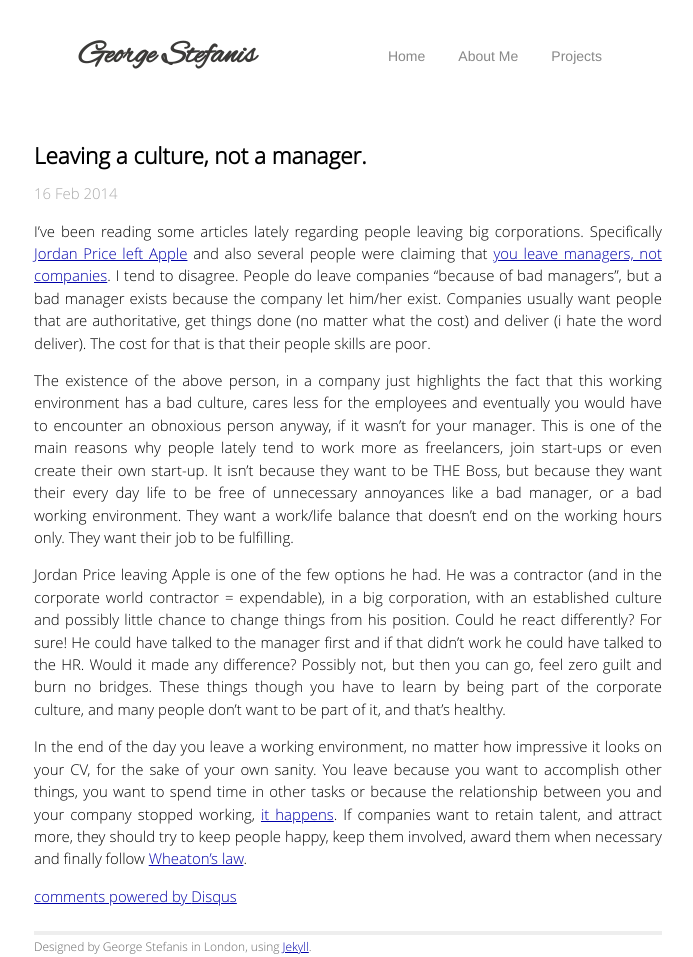
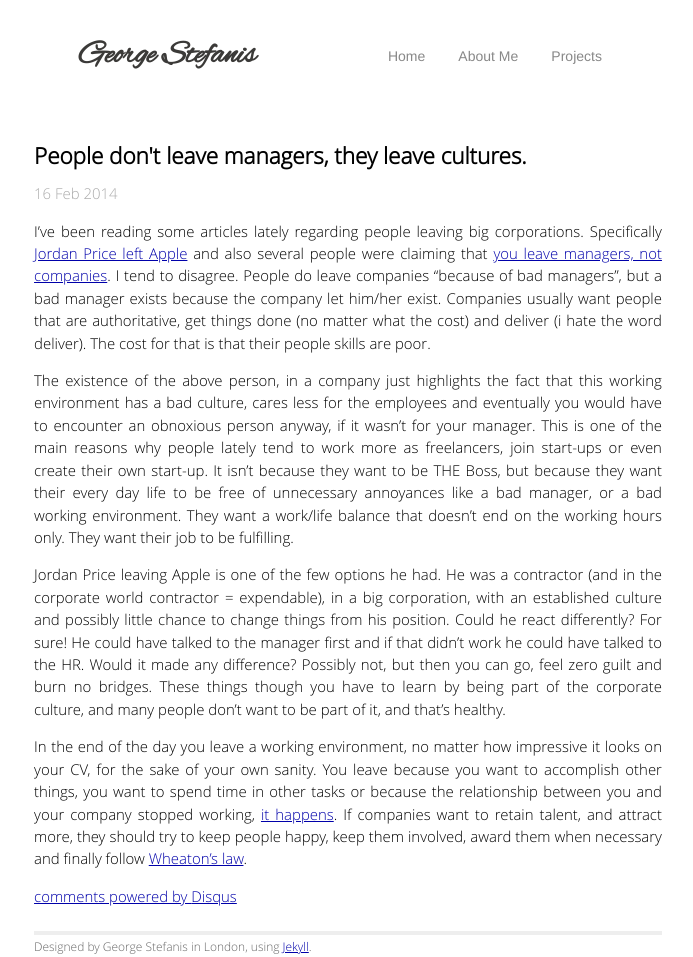
Before and after one commit to skywritergr/georgestefanis.com, a Jekyll site: the page built from _posts/2014-02-16-leaving-a-culture-not-a-manager.markdown, in a window 1280 px wide. Shown: the whole page, without its empty margins (292-985 px from the left). Built offline with Jekyll 4.4.1, drawn with Linux system fonts in a browser that asks for light colours; Markdown is read by kramdown in place of the engine named in the settings; comment, search, counter and statistics services are not loaded.

Commit message:
title change

```diff
--- a/_posts/2014-02-16-leaving-a-culture-not-a-manager.markdown
+++ b/_posts/2014-02-16-leaving-a-culture-not-a-manager.markdown
@@ -1,6 +1,6 @@
 ---
 layout: post
-title:  "Leaving a culture, not a manager."
+title:  "People don't leave managers, they leave cultures."
 date:   2014-02-16
 categories: blog
 ---
```
